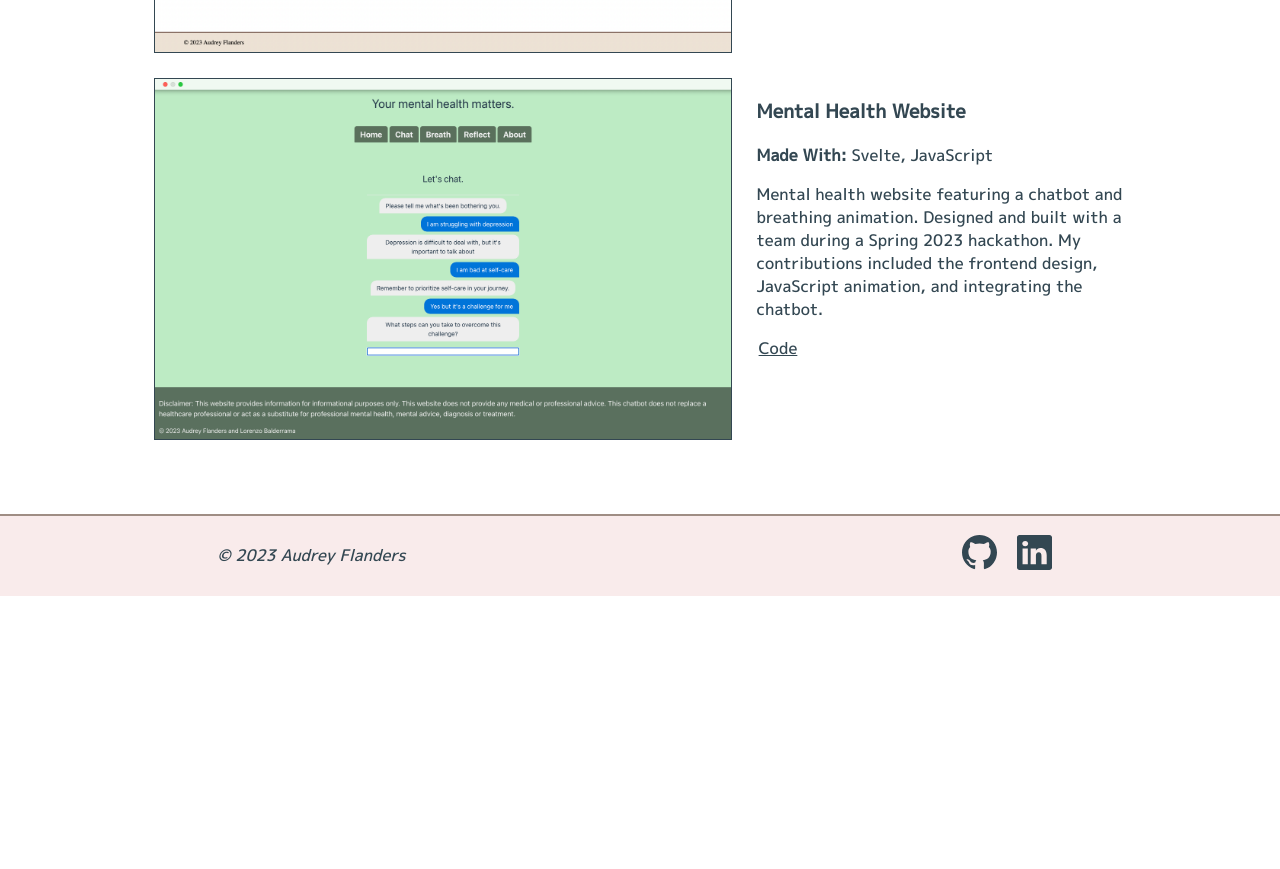
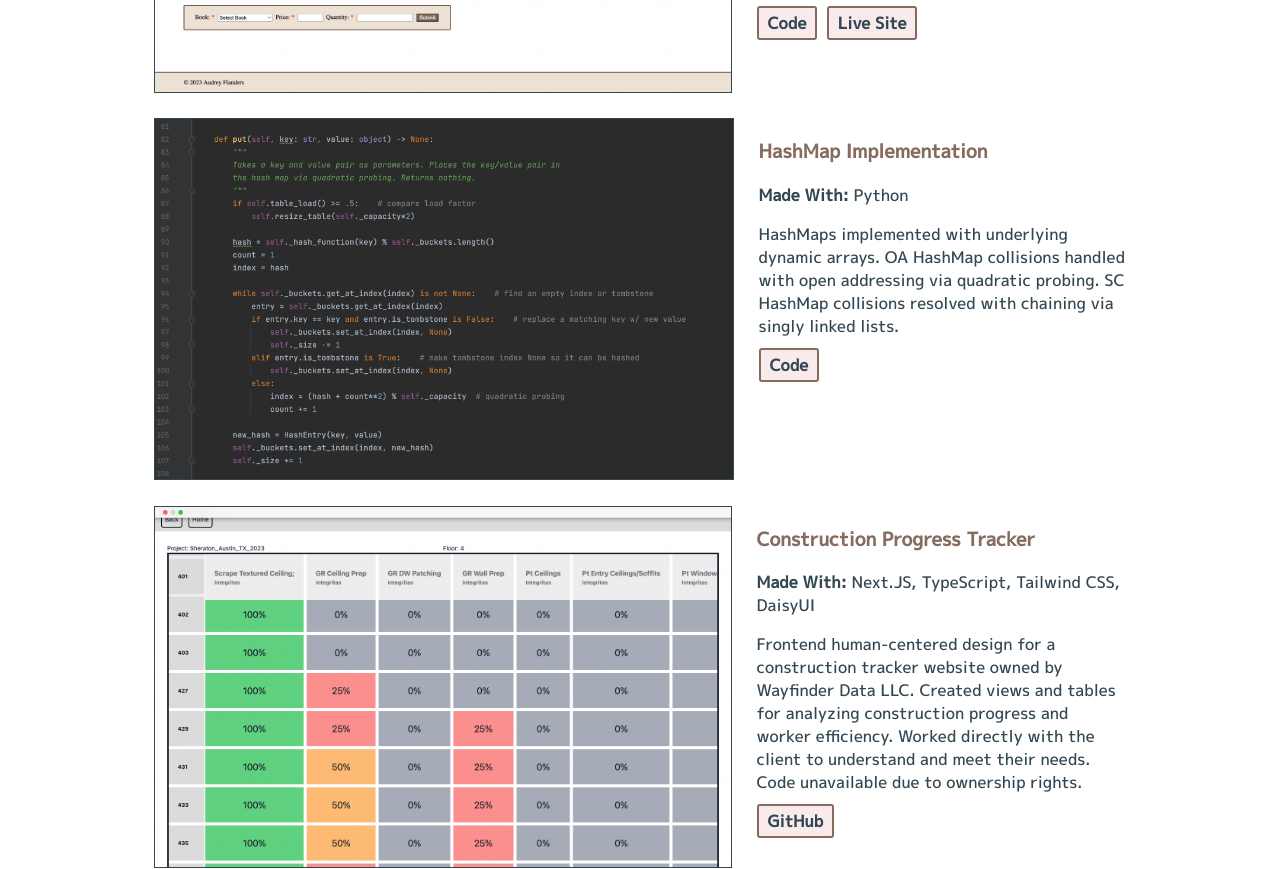
Before and after one commit to aflanders7/portfolio, a React (Create React App) app: page /projects in a window 1280 px wide. Shown: the part 480-1349 px from the top of the page. Before the commit the page ends 1076 px from the top, so only its background shows below. Built offline with nearby package versions, Linux system fonts and the light colour scheme.

Commit message:
added projects

```diff
--- a/src/App.css
+++ b/src/App.css
@@ -14,6 +14,7 @@
     --contrast3:#f27c84;
     --dark:#334752;
     --brown:#9f8d84;
+    --darkb:#866c5f;
   }
 
   /*  ----- Viewport ----- elements inherited by all remaining elements ----- */
@@ -64,16 +65,34 @@
     min-width: 300px;
   }
 
+  /* ----- Anchors ----- Text links */
+  a {
+    padding: 2px;
+    font-family: 'M PLUS 1p', sans-serif;
+    color: var(--dark)
+  }
+
   .socials a {
     margin: 2px;
     padding: 0 8px;
   }
 
-  /* ----- Anchors ----- Text links */
-  a {
-    padding: 2px;
-    font-family: 'M PLUS 1p', sans-serif;
-    color: var(--dark)
+  .button {
+    text-decoration: none;
+    font-weight: bold;
+    padding: 4px 9px;
+    border: 2px solid var(--darkb);
+    border-radius: 3px;
+    background-color: var(--contrast1);
+    color: var(--dark);
+
+
+  }
+
+  .button:hover {
+    background-color: var(--brown);
+    color: var(--contrast1);
+
   }
 
   /*  ----- Navigation ----- Override text links for navigation only.  */
@@ -128,16 +147,20 @@
 
   .container2 {
     margin: 1% 12%;
-    align-items: center;
     color: var(--dark);
+    text-align: left;
+    justify-content: space-around;
+  }
+
+  .title {
+    text-align: center;
+    margin: 4% 0 3% 0;
   }
 
   .project {
     display: flex;
     justify-content:left;
-    padding: 1% 0%;
-    align-items:flex-start;
-
+    padding-bottom: 2%;
   }
 
 
@@ -160,5 +183,9 @@
 
   h1, h2, h3, h4, h5, h6 {
     font-family: 'M PLUS 1p', sans-serif;
+    color: var(--darkb);
+  }
+
+  h1, h2 {
     color: var(--dark);
   }
--- a/src/components/projects.js
+++ b/src/components/projects.js
@@ -13,10 +13,27 @@ export const Projects = [
 // projects without a live page
 export const Projects2 = [
     {
+        image: 'images/hashmap.png',
+        title: 'HashMap Implementation',
+        technology: 'Python',
+        description: 'HashMaps implemented with underlying dynamic arrays. OA HashMap collisions handled with open addressing via quadratic probing. SC HashMap collisions resolved with chaining via singly linked lists.',
+        github: 'https://github.com/aflanders7/HashMap_Implementation',
+        code: "Code"
+    },
+    {
+        image: 'images/taskmap.png',
+        title: 'Construction Progress Tracker',
+        technology: 'Next.JS, TypeScript, Tailwind CSS, DaisyUI',
+        description: 'Frontend human-centered design for a construction tracker website owned by Wayfinder Data LLC. Created views and tables for analyzing construction progress and worker efficiency. Worked directly with the client to understand and meet their needs. Code unavailable due to ownership rights.',
+        github: "https://github.com/aflanders7/",
+        code: "GitHub"
+    },
+    {
         image: 'images/mentalhealth.png',
         title: 'Mental Health Website',
         technology: 'Svelte, JavaScript',
         description: 'Mental health website featuring a chatbot and breathing animation. Designed and built with a team during a Spring 2023 hackathon. My contributions included the frontend design, JavaScript animation, and integrating the chatbot.',
         github: 'https://github.com/aflanders7/MentalHealthApp-BeaverHack2023',
+        code: "Code"
     }
 ];
--- a/src/pages/ProjectsPage.js
+++ b/src/pages/ProjectsPage.js
@@ -7,7 +7,7 @@ function ProjectsPage() {
     const data2 = Projects2;
     return (
         <>
-            <div class="center">
+            <div class="title">
                 <h2>Projects</h2>
             </div>
 
@@ -25,8 +25,8 @@ function ProjectsPage() {
 
                                 <strong>Made With: </strong>{item.technology}
                                 <p>{item.description}</p>
-                                <a href={item.github} target="_blank">Code</a> &nbsp;
-                                <a href={item.live} target="_blank">Live Site</a>
+                                <a href={item.github} target="_blank" class="button">Code</a> &nbsp;
+                                <a href={item.live} target="_blank" class="button">Live Site</a>
                             </div>
                         </div>
 
@@ -44,7 +44,7 @@ function ProjectsPage() {
 
                                 <strong>Made With: </strong>{item.technology}
                                 <p>{item.description}</p>
-                                <a href={item.github} target="_blank">Code</a> &nbsp;
+                                <a href={item.github} target="_blank" class="button">{item.code}</a> &nbsp;
                             </div>
                         </div>
 
```
Also changed, not shown: public/images/hashmap.png (added), public/images/taskmap.png (added).
